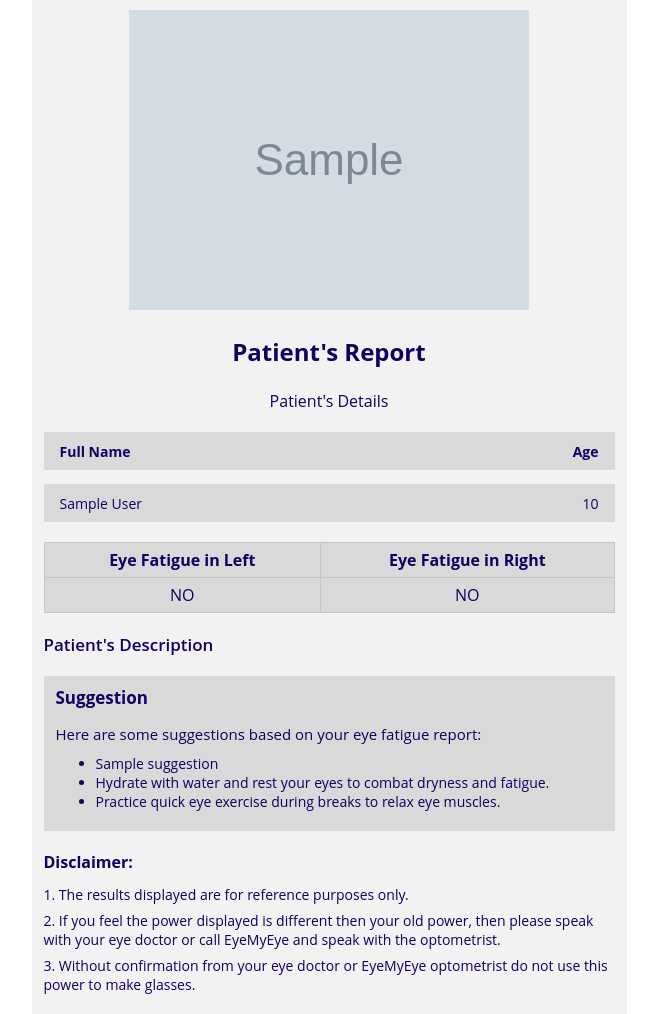
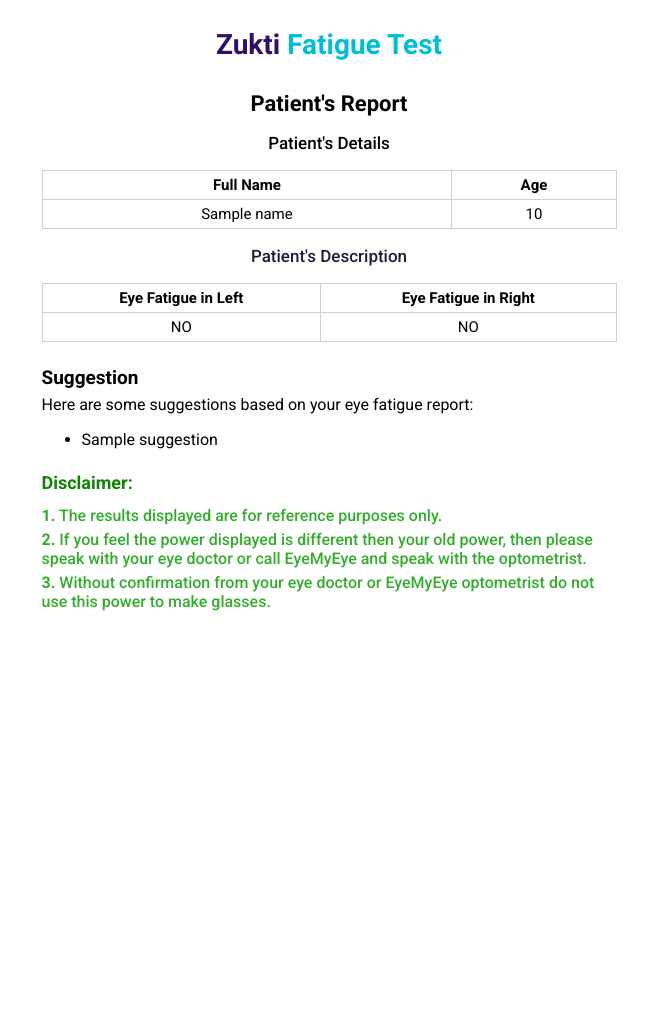
Before and after one commit to techniraggit/EYEHEALTHBACKEND, a Django app: template templates/reports/fatigue.html in a window 1280 px wide. Shown: the whole page, without its empty margins (311-969 px from the left). After the commit the page ends 611 px from the top, so only its background shows below. Run offline with Django 4.2, Linux system fonts and the light colour scheme; the template is opened without the code that fills it: most values are stand-ins (such as "Sample title", 1, 10 or a date in 2020); grey boxes marked "Sample" are stand-in pictures; parts of the project's set-up code (start-up, migrations or seed data) failed here and were passed over.

Commit message:
eye test pdf report and eye fatigue report optimze code and report

```diff
--- a/api/serializers/eye_health.py
+++ b/api/serializers/eye_health.py
@@ -25,5 +25,4 @@ class EyeFatigueReportSerializer(BaseSerializer):
         fields = "__all__"
 
     def get_suggestion(self, object):
-        suggestion = "Great job! Your eye health is in good shape. Continue practicing healthy habits like staying well-hydrated and taking short breaks during screen time."
-        return suggestion
+        return object.get_suggestions()
--- a/api/urls.py
+++ b/api/urls.py
@@ -64,6 +64,7 @@ eye_health_apis = [
     path("generate-report", GetGeneratedReport.as_view()),
     path("calculate-distance", CalculateDistance.as_view()),
     path("reports", EyeTestReports.as_view()),
+    path("download-reports", DownloadReportView.as_view()),
 ]
 
 fatigue_apis = [
--- a/api/views/eye_fatigue_apis.py
+++ b/api/views/eye_fatigue_apis.py
@@ -180,8 +180,8 @@ class EyeFatigueGraph(UserMixin):
         except Exception as e:
             return api_response(False, 500, message=str(e))
 
-
-class DownloadReportView(UserMixin):
+from rest_framework.views import APIView
+class DownloadReportView(APIView):
     def get(self, request):
         report_id = request.GET.get("report_id")
         if not report_id:
@@ -189,14 +189,12 @@ class DownloadReportView(UserMixin):
 
         try:
             report = get_object_or_404(EyeFatigueReport, report_id=report_id)
-            context_data = EyeFatigueReportSerializer(report).data
             context = {
-                "full_name": f"{context_data.get('user', {}).get('first_name', '')} {context_data.get('user', {}).get('last_name', '')}",
-                "age": context_data.get("user", {}).get("age", ""),
-                "suggestion": context_data.get("suggestion", ""),
-                "is_fatigue_right": context_data.get("is_fatigue_right", False),
-                "is_fatigue_left": context_data.get("is_fatigue_left", False),
-                "logo_url": os.getenv("ZUKTI_LOGO"),
+                "name": report.user.get_full_name(),
+                "age": report.user.age(),
+                "suggestions": str(report.get_suggestions()).split("\n"),
+                "is_fatigue_right": report.is_fatigue_right,
+                "is_fatigue_left": report.is_fatigue_left,
             }
 
             buffer = generate_pdf("reports/fatigue.html", context)
--- a/api/views/eye_test_apis.py
+++ b/api/views/eye_test_apis.py
@@ -1,3 +1,5 @@
+from django.shortcuts import get_object_or_404
+from utilities.utils import generate_pdf
 from core.utils import api_response
 from api.models.eye_health import UserTestProfile, EyeTestReport
 from core.utils import custom_404
@@ -516,3 +518,23 @@ class EyeTestReports(UserMixin):
         data = EyeTestReport.objects.filter(user_profile__user=request.user)
         serialized_data = EyeTestReportSerializer(data, many=True).data
         return api_response(True, 200, data=serialized_data)
+
+from rest_framework.views import APIView
+class DownloadReportView(APIView):
+    def get(self, request):
+        report_id = request.GET.get("report_id")
+        if not report_id:
+            return api_response(False, 400, message="Report ID is required")
+
+        try:
+            report = get_object_or_404(EyeTestReport, report_id=report_id)
+
+            buffer = generate_pdf("reports/prescription.html", report.report())
+            response = HttpResponse(buffer, content_type="application/pdf")
+            response["Content-Disposition"] = (
+                f'attachment; filename="prescription_{report_id}.pdf"'
+            )
+            return response
+
+        except EyeTestReport.DoesNotExist:
+            return api_response(False, 404, message="Report not found")
--- a/config/settings/base.py
+++ b/config/settings/base.py
@@ -10,6 +10,7 @@ For the full list of settings and their values, see
 https://docs.djangoproject.com/en/4.2/ref/settings/
 """
 
+import logging
 from pathlib import Path
 from datetime import timedelta
 import os
@@ -191,7 +192,7 @@ EMAIL_HOST_PASSWORD = os.getenv("EMAIL_HOST_PASSWORD")
 DEFAULT_FROM_EMAIL = os.getenv("DEFAULT_FROM_EMAIL")
 
 # EYE TEST SERVER CONFIGURATION
-EYE_TEST_BASE_API_URL =  os.getenv("EYE_TEST_BASE_API_URL")
+EYE_TEST_BASE_API_URL = os.getenv("EYE_TEST_BASE_API_URL")
 SNELLEN_FRACTION_STATIC_TOKEN = os.getenv("SNELLEN_FRACTION_STATIC_TOKEN")
 EYE_TEST_DOMAIN_URL = os.getenv("EYE_TEST_DOMAIN_URL")
 
@@ -211,3 +212,6 @@ CBIS_SMS_BASEURL = os.getenv("CBIS_SMS_BASEURL")
 CBIS_SMS_USERNAME = os.getenv("CBIS_SMS_USERNAME")
 CBIS_SMS_PASSWORD = os.getenv("CBIS_SMS_PASSWORD")
 CBIS_SMS_SENDER_ID = os.getenv("CBIS_SMS_SENDER_ID")
+
+logger = logging.getLogger("weasyprint")
+logger.addHandler(logging.FileHandler(os.path.join(LOG_DIR, "weasyprint.log")))
--- a/templates/reports/fatigue.html
+++ b/templates/reports/fatigue.html
@@ -1,6 +1,5 @@
 <!DOCTYPE html>
 <html lang="en">
-{% load static %}
 
 <head>
     <meta charset="UTF-8">
@@ -8,180 +7,177 @@
     <title>Document</title>
 </head>
 <style>
+    @import url('https://fonts.googleapis.com/css2?family=Roboto:ital,wght@0,100;0,300;0,400;0,500;0,700;0,900;1,100;1,300;1,400;1,500;1,700;1,900&display=swap');
+
     * {
-        box-sizing: border-box;
+        font-family: "Roboto", sans-serif;
+    }
+ h6{
     margin: 0;
-        font-family: 'Open Sans', sans-serif;
+ }
+    .inner-wrap-log {
+        max-width: 595px;
+        margin: 0 auto;
+        padding: 20px 20px;
+    }
+    .inner-testt >p {
+        margin-top: 6px;
+    }
+    .inner-testt {
+        margin-top: 24px;
+    }
+    a {
+        text-decoration: none;
     }
 
-    p {
+
+    .logo-wrap a h4 {
+        color: #301168;
+        font-size: 28px;
+        text-align: center;
         margin: 0;
-        font-size: 14px;
-        font-weight: 400;
     }
 
-    .main-wrapper {
-        padding: 10px 12px 20px;
-        max-width: 595px;
-        margin: 0 auto;
-        width: 100%;
-        background-color: #f2f2f2;
+    .logo-wrap a h4 strong {
+        color: #00bed4;
+    }
+
+    .bottom-wrapper {
+        padding: 10px 10px 20px;
+        background-color: #fff;
+        margin-top: 20px;
+        border-radius: 3px;
     }
 
     .pt-text h5 {
+        font-weight: 700;
+        font-size: 22px;
         text-align: center;
-        color: #100162;
-        font-size: 24px;
-        font-weight: 700;
-        margin-top: 20px;
-        margin-bottom: 22px;
+        margin: 0;
     }
 
-    p.detail-text {
-        color: #100162;
+    .detail-text {
         font-weight: 500;
+        font-size: 17px;
         text-align: center;
-        font-size: 16px;
     }
 
-    .detail-wrap {
-        margin: 20px 0px;
+    p.desc-text {
+        font-weight: 500;
+        color: #211a3d;
+        font-size: 17px;
+        text-align: center;
     }
 
-    .upper-wrap {
-        display: flex;
-        justify-content: space-between;
-        padding: 7px 16px;
-        background-color: #D9D9D9;
-        align-items: center;
-        height: 38px;
+    .description-warp table {
+        width: 100%;
+        border-spacing: 0px;
+        border: 1.4px solid #d0d0d0;
     }
 
-    .upper-wrap:first-child {
-        margin-bottom: 14px;
+    .detail-wrap table {
+    width: 100%;
+    border-spacing: 0px;
+}
+    .detail-wrap table td,
+    th,
+    .description-warp table td {
+        border: 1.4px solid #d0d0d0;
+        padding: 5px 8px;
+        text-align: center;
+        font-size: 15px;
     }
 
-    .upper-wrap:first-child p {
-        color: #100162;
-        font-weight: 700;
+    .description-warp table td {
+    border-left: 0px;
+    border-bottom: 0px;
 }
 
-    .upper-wrap p {
-        color: #100162;
+    .description-warp table td:last-child {
+    border-right: 0px;
 }
 
-    .fatigue-wrap table {
+    .description-warp tr th {
+        border-left: 0px;
+    }
+
+    /* .description-warp tr th:first-child {
+        border-left: 1.4px solid #d0d0d0;
+    } */
+
+    .disclaimer-wrap {
+        margin-top: 23px;
+    }
+
+    .disclaimer-wrap h6 {
+        color: #118403;
+        font-weight: 700;
+        font-size: 18px;
+        margin: 0 0px 13px;
+    }
+
+    .disclaimer-wrap p {
+        color: #34ac2e;
+        font-weight: 500;
+        margin: 0 0px 5px;
+    }
+
+    .description-warp table {
         width: 100%;
         border-spacing: 0px;
     }
 
-    .fatigue-wrap tr th,
-    .fatigue-wrap tr td {
-        padding: 6px 8px;
-        border: 1.5px solid #c5c5c5;
-        background-color: #D9D9D9;
+    .description-warp tr th {
+        border-bottom: 0px;
+        border-top: 0px;
     }
 
-    tr td {
-        text-align: center;
-        color: #100162;
-    }
-
-    .fatigue-wrap tr th {
-        color: #100162;
+    .detail-wrap table th {
         border-bottom: 0px;
     }
 
-    .fatigue-wrap tr td:last-child {
+    .detail-wrap table th:last-child,
+    .detail-wrap table td:last-child {
         border-left: 0px;
     }
 
-    .fatigue-wrap tr th:last-child {
+    .description-warp tr th:last-child {
         border-left: 0px;
+        border-right: 0px;
     }
-
-    .desc-text {
-        color: #100162;
-        font-weight: 600;
-        font-size: 17px;
-    }
-
-    .inner-testt {
-        padding: 10px 12px 20px;
-        background-color: #d9d9d9;
-    }
-
     .inner-testt h6 {
-        font-size: 17px;
-        color: #100162;
-        margin-bottom: 15px;
-    }
-
-    .inner-testt>p {
-        text-align: start;
-        font-size: 15px;
-        color: #100162;
-    }
-
-    .inner-testt ul {
-        padding-top: 10px;
-        color: #100162;
-    }
-
-    .sug-test {
-        margin-top: 20px;
-        margin-bottom: 20px;
-    }
-
-    .inner-testt ul li {
-        font-size: 14px;
-    }
-
-    .sug-test p.desc-text {
-        margin-bottom: 20px;
-    }
-
-    .disclaimer-wrap h6 {
-        font-size: 16px;
-        color: #100162;
-        margin-bottom: 12px;
-    }
-
-    .disclaimer-wrap p {
-        color: #100162;
-        font-weight: 500;
-    }
-
-    .disclaimer-wrap p:not(:last-child) {
-        margin-bottom: 7px;
-    }
-    .logo-wrap {
-    text-align: center;
+        font-size: 19px;
     }
 </style>
 
 <body>
-    <div class="main-wrapper">
-        <div class="logo-wrap">
-            <a href="#"><img src="{{ logo_url }}" alt=""></a>
+    <section class="report-screen-kt">
+        <div class="inner-wrap-log">
+            <div class="logo-wrap text-center">
+                <a href="#">
+                    <h4>Zukti <strong>Fatigue Test</strong></h4>
+                </a>
             </div>
-        <div class="pt-text">
+            <div class="bottom-wrapper">
+                <div class="pt-text text-center">
                     <h5>Patient's Report</h5>
-            <p class="mb-3 detail-text">Patient's Details</p>
                 </div>
                 <div class="detail-wrap">
-            <div class="upper-wrap">
-                <p class="mb-0">Full Name</p>
-                <p class="mb-0">Age</p>
+                    <p class="mb-0 detail-text text-center ">Patient's Details</p>
+                    <table class="mt-1">
+                        <tr>
+                            <th>Full Name</th>
+                            <th>Age</th>
+                        </tr>
+                        <tr>
+                            <td>{{name}}</td>
+                            <td>{{age}}</td>
+                        </tr>
+                    </table>
                 </div>
-            <div class="upper-wrap">
-                <p class="mb-0">{{ full_name }}</p>
-                <p class="mb-0">{{ age }}</p>
-            </div>
-        </div>
-        <div class="fatigue-wrap">
-            <table>
-                <tbody>
+                <div class="description-warp">
+                    <p class="desc-text text-center mb-0">Patient's Description</p>
+                    <table class="mt-1">
                         <tr>
                             <th>Eye Fatigue in Left</th>
                             <th>Eye Fatigue in Right</th>
@@ -190,38 +186,32 @@
                             <td>{% if is_fatigue_left %}YES{% else %}NO{% endif %}</td>
                             <td>{% if is_fatigue_right %}YES{% else %}NO{% endif %}</td>
                         </tr>
-                </tbody>
                     </table>
                 </div>
-        <div class="sug-test">
-            <p class="desc-text text-center">Patient's Description</p>
                 <div class="inner-testt">
                     <h6>Suggestion</h6>
                     <p>Here are some suggestions based on your eye fatigue report:</p>
                     <ul>
+                        {% for suggestion in suggestions %}
                             <li>{{ suggestion }} </li>
-                    <li>
-                        Hydrate with water and rest your eyes to combat dryness and fatigue.
-                    </li>
-                    <li>
-                        Practice quick eye exercise during breaks to relax eye muscles.
-                    </li>
+                        {% endfor %}
                     </ul>
-            </div>
                 </div>
                 <div class="disclaimer-wrap">
                     <h6>Disclaimer:</h6>
-            <p class="mb-0">1. The results displayed are for reference purposes only.</p>
-            <p class="mb-0">2. If you feel the power displayed is different then your old power, then please speak
+                    <p class="mb-0"><b>1.</b> The results displayed are for reference purposes only.</p>
+                    <p class="mb-0"><b>2.</b> If you feel the power displayed is different then your old power, then
+                        please speak
                         with your eye doctor or call EyeMyEye and speak with the optometrist.</p>
                     <p class="mb-0">
-                3. Without confirmation from your eye doctor or EyeMyEye optometrist do not use this power to make
+                        <b>3.</b> Without confirmation from your eye doctor or EyeMyEye optometrist do not use this
+                        power to make
                         glasses.
                     </p>
                 </div>
-
             </div>
-
+        </div>
+    </section>
 </body>
 
 </html>
```
Also changed, not shown: api/models/eye_health.py (+5 -2 lines), core/constants.py (+8 -0 lines), templates/reports/prescription.html (added, +211 -0 lines). Lines whose indentation alone changed are shown as unchanged.
